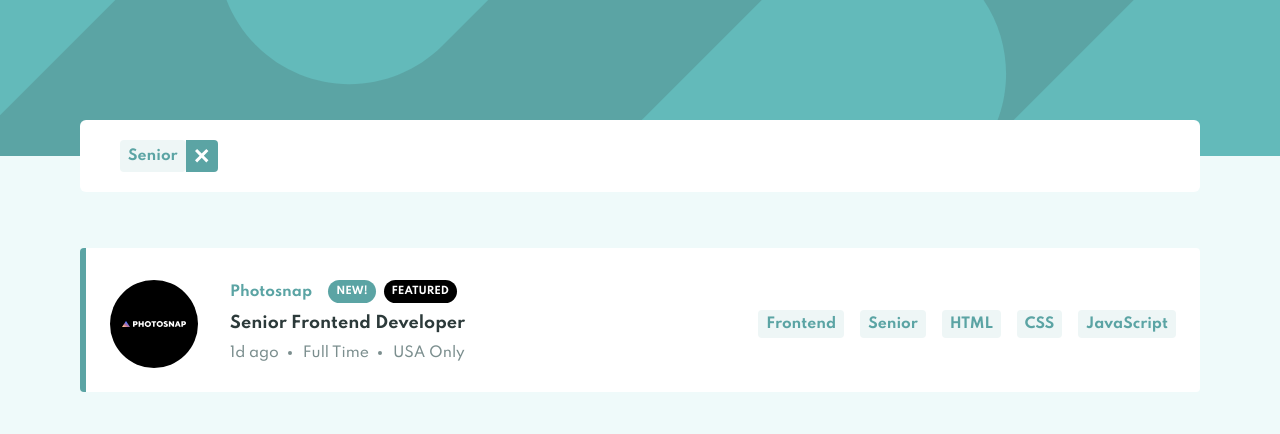
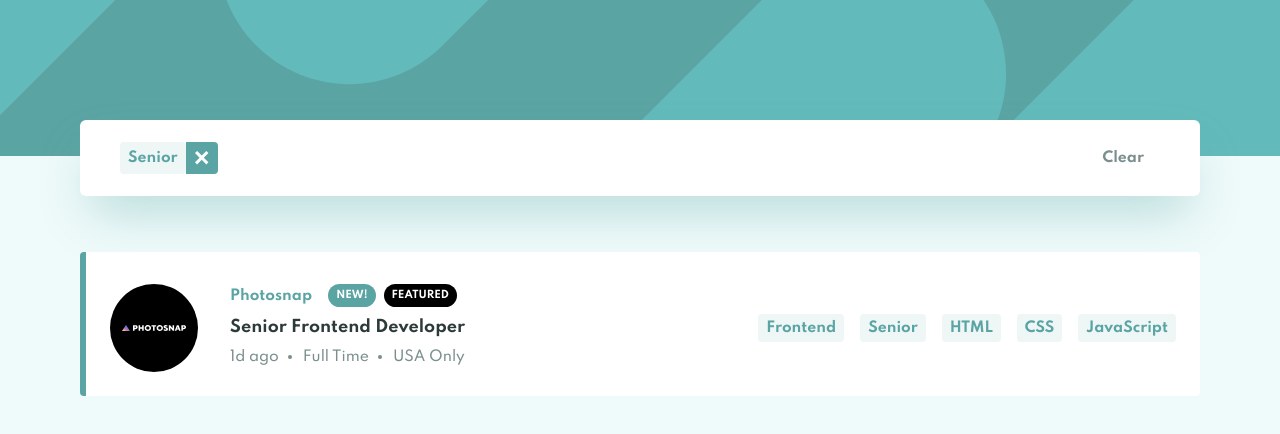
Before and after one commit to tomhine/fm-job-listings-vue, a Vue app: page / in a window 1280 px wide. Both pictures are taken after a click on the item "Senior". Shown: the top 434 px of the page. Built offline with nearby package versions, Linux system fonts and the light colour scheme.

Commit message:
add shadows, refactor transition, add clear button

```diff
--- a/src/App.vue
+++ b/src/App.vue
@@ -11,10 +11,10 @@ const jobs = useJobsStore();
 <template>
   <Header />
   <main class="mx-auto w-full max-w-6xl px-4">
-    <Transition name="filters">
+    <Transition tag="main" name="filters">
       <div
         v-if="jobs.hasFilters()"
-        class="-mt-9 flex items-center justify-between rounded-md bg-white p-5 lg:px-10"
+        class="-mt-9 flex items-center justify-between rounded-md bg-white p-5 shadow-2xl shadow-primary-cyan/40 lg:px-10"
       >
         <ul class="flex flex-wrap items-center gap-4">
           <li
@@ -36,15 +36,21 @@ const jobs = useJobsStore();
             </button>
           </li>
         </ul>
+        <button
+          type="button"
+          aria-label="clear filters"
+          class="px-4 py-2 text-sm font-bold text-neutral-cyan hover:text-primary-cyan hover:underline"
+          @click="jobs.clearFilters"
+        >
+          Clear
+        </button>
       </div>
     </Transition>
-    <ul class="mt-14 space-y-10">
-      <JobListTransition>
-        <li v-for="job in jobs.getJobs()" :key="job.id">
-          <JobCard :job="job" />
-        </li>
-      </JobListTransition>
-    </ul>
+    <JobListTransition tag="ul" class="mt-14 space-y-8">
+      <li v-for="job in jobs.getJobs()" :key="job.id">
+        <JobCard :job="job" />
+      </li>
+    </JobListTransition>
   </main>
 </template>
 
```
